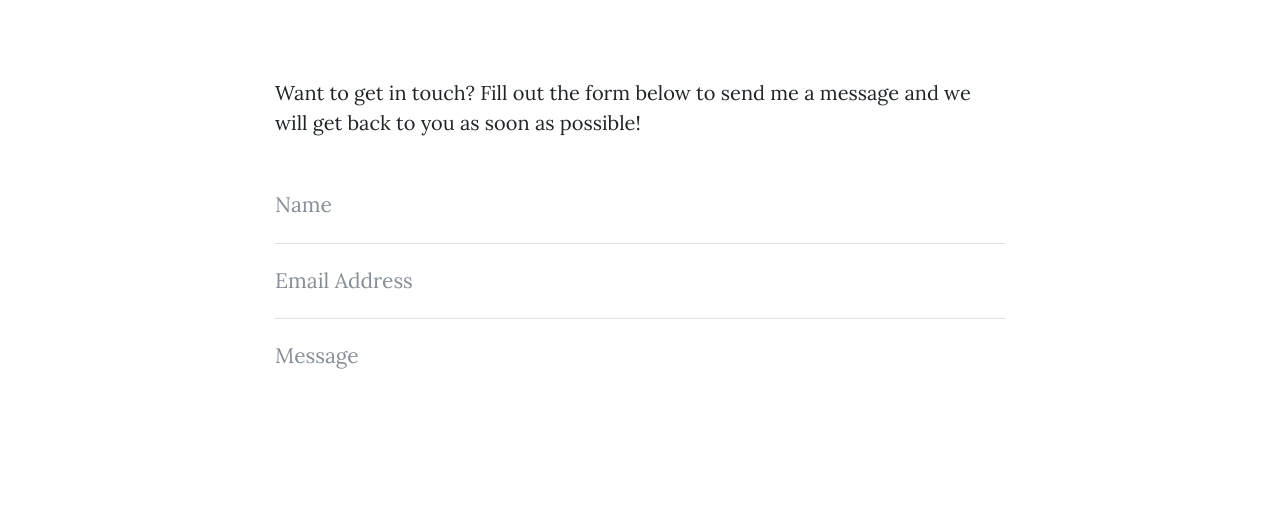
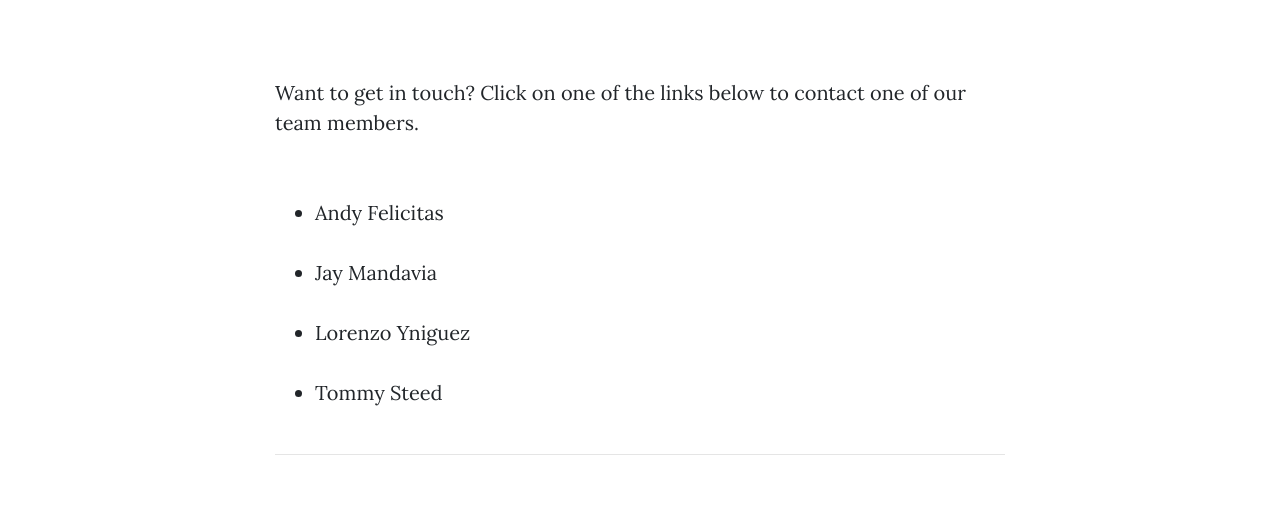
Before and after one commit to ABFdata/dpsInsightsProject3Site, a website: page contact.html in a window 1280 px wide. Shown: the part 534-1044 px from the top of the page. Drawn offline with nearby package versions, Linux system fonts and the light colour scheme.

Commit message:
update contact

```diff
--- a/contact.html
+++ b/contact.html
@@ -73,11 +73,23 @@
     <div class="container">
       <div class="row">
         <div class="col-lg-8 col-md-10 mx-auto">
-          <p>Want to get in touch? Fill out the form below to send me a message and we will get back to you as soon as possible!</p>
+            <p>Want to get in touch? Click on one of the links below to contact one of our team members.</p>
+            <ul style="list-style-type:disc">
+                    <br>
+                    <li><a href="https://abfdata.github.io/">Andy Felicitas</a></li>
+                    <br>
+                    <li><a href="https://www.linkedin.com/in/jay-mandavia-a551114/">Jay Mandavia</a></li>
+                    <br>
+                    <li><a href="https://lyniguez.github.io/">Lorenzo Yniguez</a></li>
+                    <br>
+                    <li><a href="https://www.linkedin.com/in/tommy-steed-04951541/">Tommy Steed</a></li>
+                    <br>
+            </ul>
+          <!-- <p>Want to get in touch? Fill out the form below to send me a message and we will get back to you as soon as possible!</p> -->
           <!-- Contact Form - Enter your email address on line 19 of the mail/contact_me.php file to make this form work. -->
           <!-- WARNING: Some web hosts do not allow emails to be sent through forms to common mail hosts like Gmail or Yahoo. It's recommended that you use a private domain email address! -->
           <!-- To use the contact form, your site must be on a live web host with PHP! The form will not work locally! -->
-          <form name="sentMessage" id="contactForm" novalidate>
+          <!-- <form name="sentMessage" id="contactForm" novalidate>
             <div class="control-group">
               <div class="form-group floating-label-form-group controls">
                 <label>Name</label>
@@ -91,7 +103,7 @@
                 <input type="email" class="form-control" placeholder="Email Address" id="email" required data-validation-required-message="Please enter your email address.">
                 <p class="help-block text-danger"></p>
               </div>
-            </div>
+            </div> -->
             <!-- <div class="control-group">
               <div class="form-group col-xs-12 floating-label-form-group controls">
                 <label>Phone Number</label>
@@ -99,7 +111,7 @@
                 <p class="help-block text-danger"></p>
               </div>
             </div> -->
-            <div class="control-group">
+            <!-- <div class="control-group">
               <div class="form-group floating-label-form-group controls">
                 <label>Message</label>
                 <textarea rows="5" class="form-control" placeholder="Message" id="message" required data-validation-required-message="Please enter a message."></textarea>
@@ -114,9 +126,9 @@
           </form>
         </div>
       </div>
-    </div>
+    </div> -->
 
-    <!-- <hr> -->
+    <hr>
 
     <!-- Footer -->
     <footer>
```
Also changed, not shown: 1 other file.
